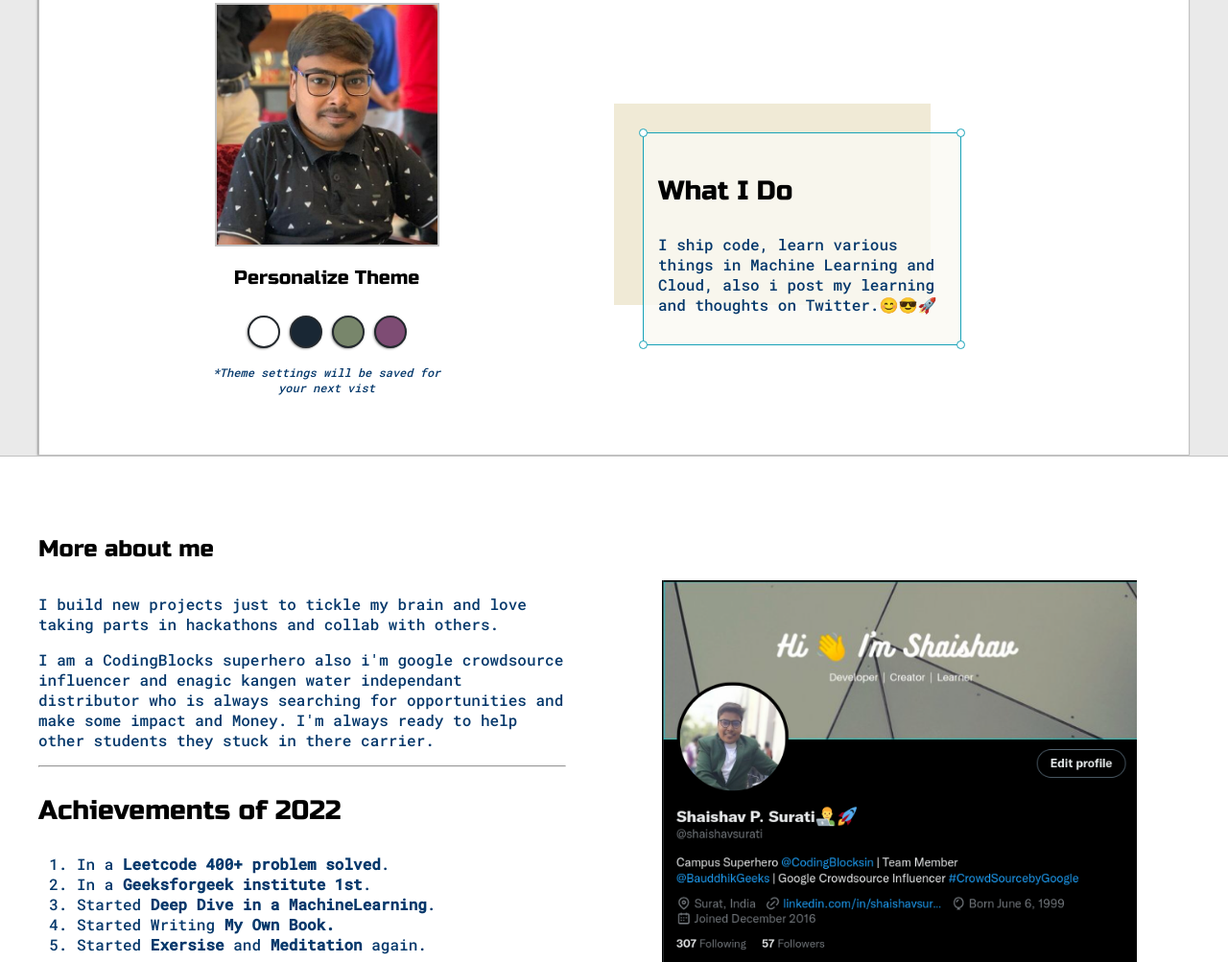
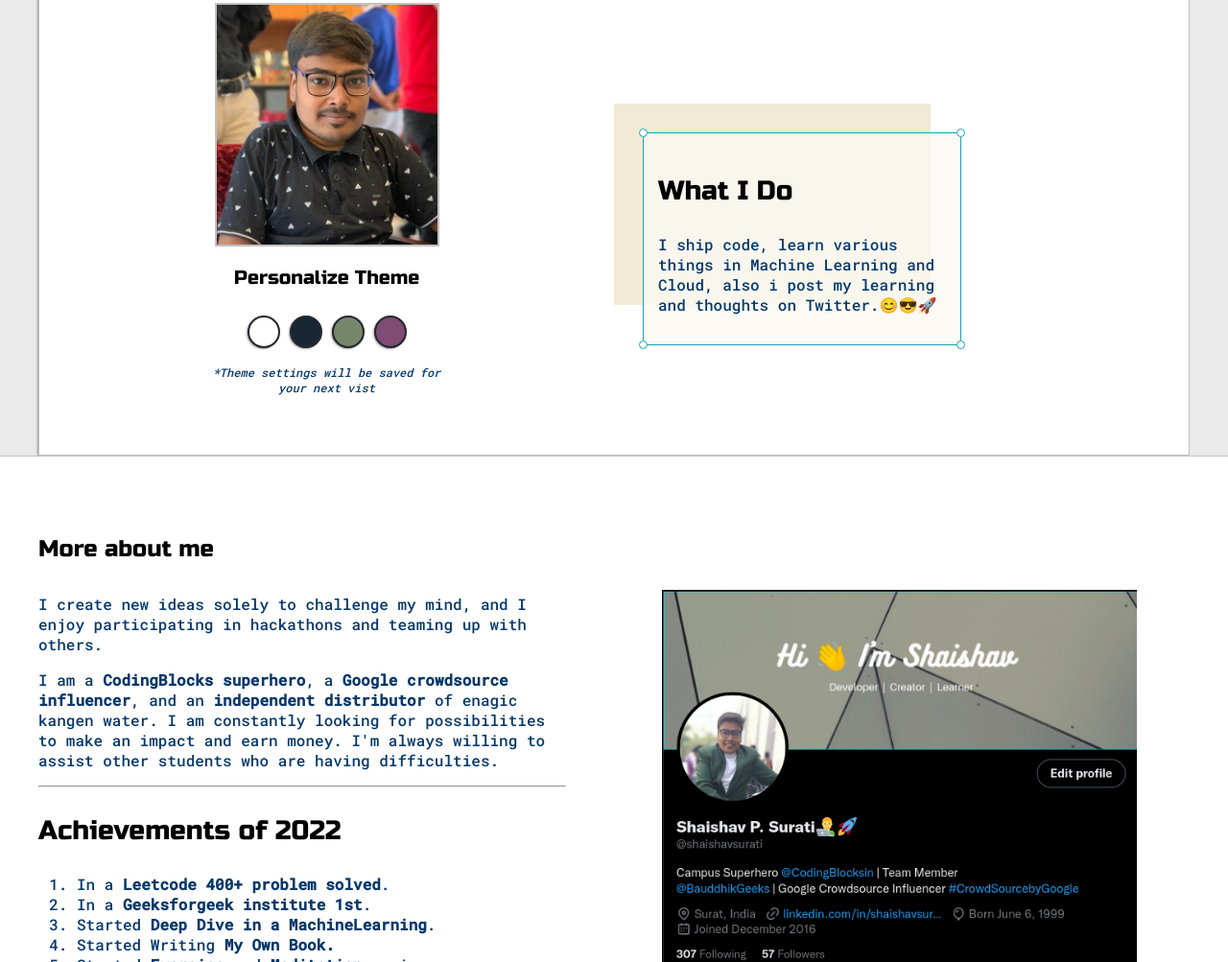
Before and after one commit to shaishav06/shaishav.github.io, a plain HTML site: page index.html in a window 1280 px wide. Shown: the part 273-1276 px from the top of the page at 96% size. Drawn offline with Linux system fonts and the light colour scheme.

Commit message:
Update index.html

```diff
--- a/index.html
+++ b/index.html
@@ -91,10 +91,10 @@
                 <div class="about-me">
                     <h4>More about me</h4>
 
-                    <p>I build new projects just to tickle my brain and love taking parts in hackathons and collab with others.</p>
+                    <p>I create new ideas solely to challenge my mind, and I enjoy participating in hackathons and teaming up with others.
+</p>
 
-                    <p>I am a CodingBlocks superhero also i'm google crowdsource influencer and enagic kangen water independant distributor who is always searching for opportunities and make some impact and Money. I'm always ready to help other students
-                        they stuck in there carrier.</p>
+                    <p>I am a <b>CodingBlocks superhero</b>, a <b>Google crowdsource influencer</b>, and an <b>independent distributor</b> of enagic kangen water. I am constantly looking for possibilities to make an impact and earn money. I'm always willing to assist other students who are having difficulties.</p>
                     <hr>
                     <div>
                         <h3>Achievements of 2022</h3>
```
